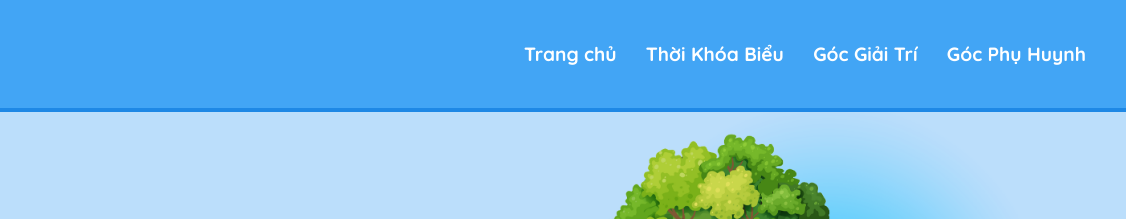
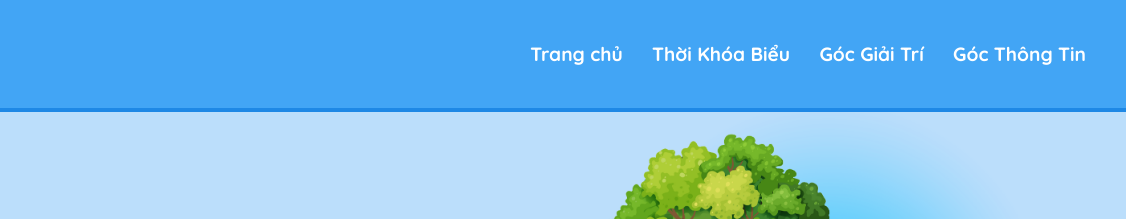
Before and after one commit to thaydaytin/tieuhoc, a plain HTML site: page lop3/lop3.html in a window 1280 px wide. Shown: the top 219 px of the page, 154-1280 px from the left. Drawn offline with Linux system fonts and the light colour scheme; no server answers.

Commit message:
Add files via upload

```diff
--- a/lop3/lop3.html
+++ b/lop3/lop3.html
@@ -130,11 +130,21 @@
 	  border-top: 1px dashed #aaa;
 	  margin: 12px 0;
 	}
+	html, body {
+	  height: 100%;
+	  margin: 0;
+	  display: flex;
+	  flex-direction: column;
+	}
+
+	.wrapper {
+	  flex: 1;
+	}
 
   </style>
 </head>
 <body>
-
+	<div class="wrapper">
 	  <header>
 		<div class="logo">
 		   <a href="../index.html">
@@ -145,7 +155,7 @@
 		  <a href="../index.html">Trang chủ</a>
 		  <a href="../thoikhoabieu.html">Thời Khóa Biểu</a>
 		  <a href="../gocgiaitri.html">Góc Giải Trí</a>
-      <a href="../gocphuhuynh.html">Góc Phụ Huynh</a
+		  <a href="../gocthongtin.html">Góc Thông Tin</a>
 		</nav>
 	  </header>
 
@@ -159,7 +169,7 @@
 
 	   <h1>📚 Danh sách bài học</h1>
 		<div id="danhsach">Đang tải danh sách bài học...</div>
-
+	</div>
   <script>
     const API_URL = "https://script.google.com/macros/s/AKfycbwXo0aQrVtsnpwqbp1rCQ9LkEnII4yIxfw18XunGb933Jl42OXa0UBBNN4OQdP7DfO6/exec"; // <-- thay link tại đây
 
@@ -175,6 +185,7 @@
 		  div.innerHTML = `
 			<strong>${bai.ten}</strong>
 			<a class="button" href="../xembaigiang.html?link=${encodeURIComponent(bai.link)}" target="_blank">Xem bài giảng</a>
+			<a class="button" href="tracnghiem/selectGame.html?json=${encodeURIComponent(bai.json)}&tuan=${encodeURIComponent(bai.tuan)}&ten=${encodeURIComponent(bai.ten)}">Làm Bài Tập</a>
 		  `;
 		  container.appendChild(div);
 
```
Lines whose indentation alone changed are shown as unchanged.
